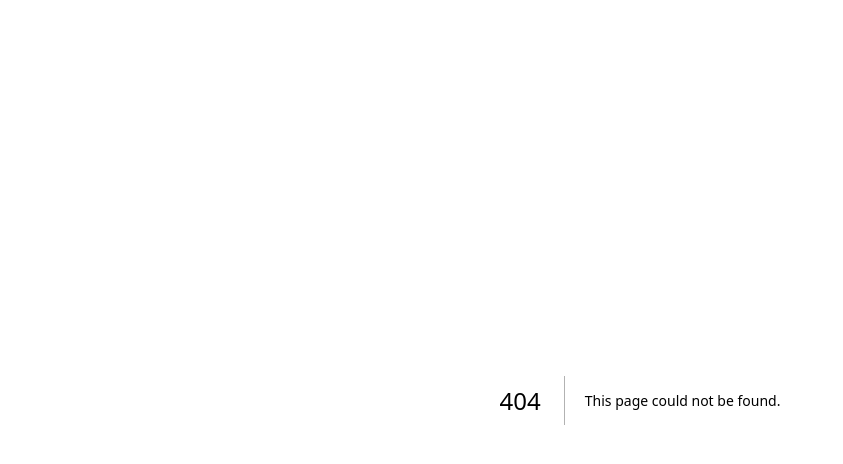
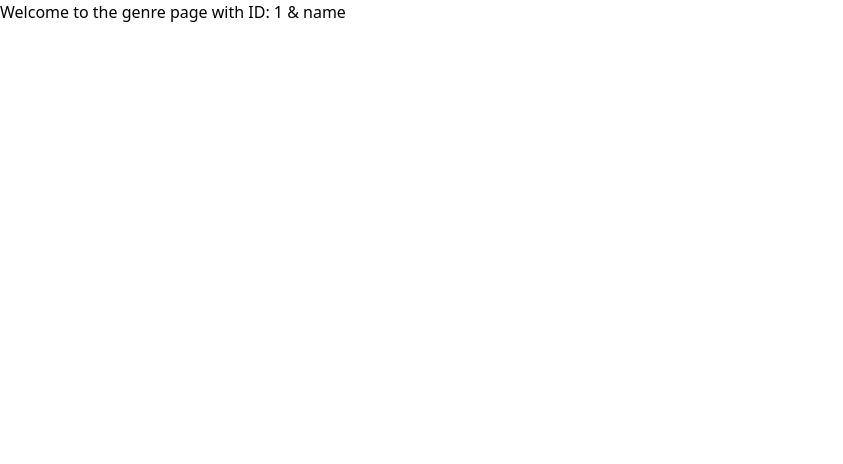
Before and after one commit to palakkumar998/Disney, a Next.js app: page /genre/1 in a window 1280 px wide. Before the commit this address had no page. Shown: the top 464 px of the page, without its empty margins (0-843 px from the left). Built offline with nearby package versions, Linux system fonts and the light colour scheme.

Commit message:
genre page setup/making navigation url

```diff
--- /dev/null
+++ b/app/genre/[id]/page.tsx
@@ -0,0 +1,19 @@
+import React from 'react'
+type Props = {
+    params: {
+        id: string
+    }
+    searchParams: {
+        genre: string
+    }
+}
+
+const GenrePage = ({ params: { id }, searchParams: { genre } }: Props) => {
+
+
+    return (
+        <div>Welcome to the genre page with ID: {id} & name {genre}</div>
+    )
+}
+
+export default GenrePage
```
